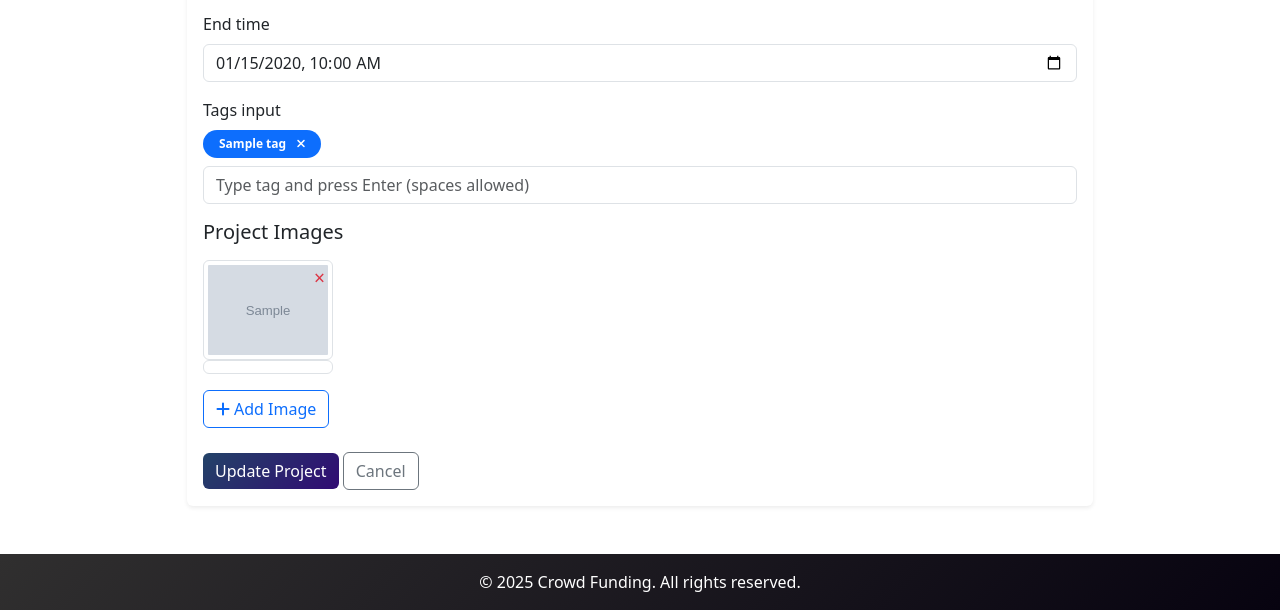
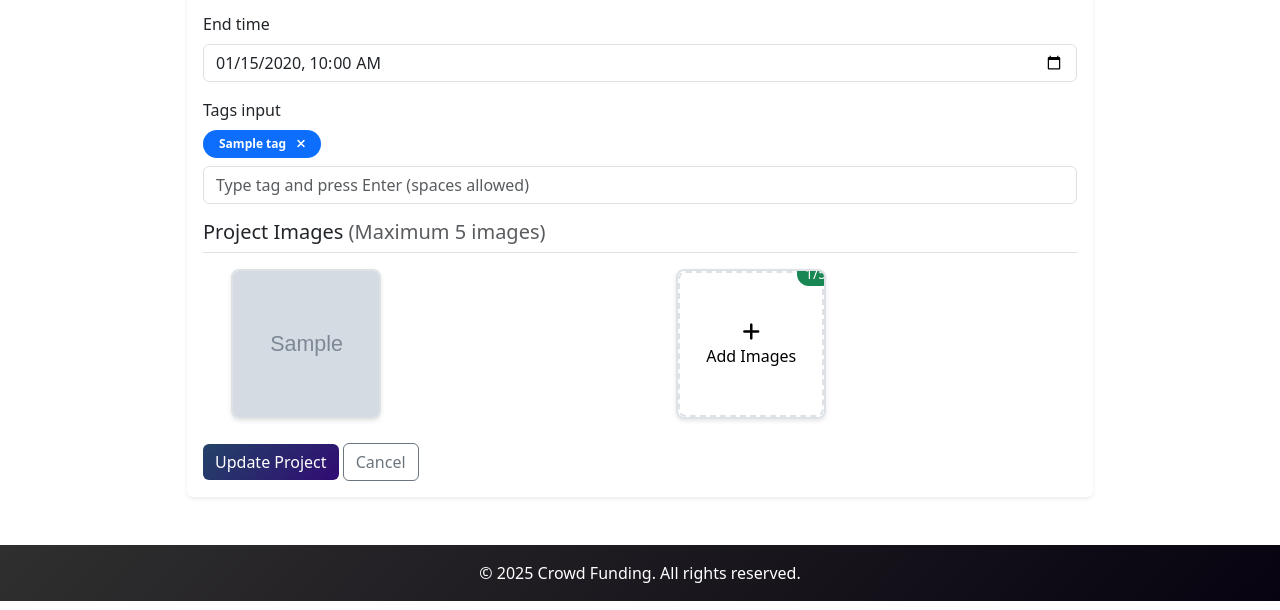
Before and after one commit to AymanCE-SE/Django-CrowdFunding, a Django app: page /projects/edit/1/ in a window 1280 px wide. Shown: the part 687-1297 px from the top of the page. Run offline with Django 5.2, Linux system fonts and the light colour scheme; a user stored in the database is signed in; tables that the repository leaves empty hold one stand-in row (values such as "Sample post"); grey boxes marked "Sample" are stand-in pictures; some libraries are stand-ins or nearby versions.

Commit message:
multiple image in edit upgrade

```diff
--- a/projects/templates/projects/edit_project.html
+++ b/projects/templates/projects/edit_project.html
@@ -47,39 +47,50 @@
             </div>
             {% endfor %}
 
-            <!-- Project Images Section -->
+            <!-- Replace the existing Images Section with this -->
             <div class="mb-4">
-              <h5 class="mb-3">Project Images</h5>
+              <h5 class="border-bottom pb-2 mb-3">
+                Project Images
+                <span class="text-muted">(Maximum 5 images)</span>
+              </h5>
               {{ image_formset.management_form }}
 
-              <!-- Existing images -->
-              <div class="d-flex flex-wrap gap-3 mb-3" id="existing-images">
+              <div id="imageUploadsContainer">
+                <div class="image-gallery">
+                  <!-- Existing Images -->
                   {% for form in image_formset %} {% if form.instance.image %}
-                <div class="position-relative image-container">
+                  <div class="image-preview-card existing-image">
                     <img
                       src="{{ form.instance.image.url }}"
-                    class="img-thumbnail"
-                    style="max-height: 100px"
-                    alt="Project image" />
-                  {{ form.id }} {{ form.DELETE }}
-                  <button
-                    type="button"
-                    class="btn btn-sm btn-danger position-absolute top-0 end-0 remove-image-btn">
-                    ×
+                      alt="Project image"
+                      class="img-fluid" />
+                    {{ form.id }}
+                    <div style="display: none">{{ form.DELETE }}</div>
+                    <button type="button" class="remove-image-btn">
+                      <i class="fas fa-times"></i>
                     </button>
                   </div>
                   {% endif %} {% endfor %}
-              </div>
 
-              <!-- New images container -->
-              <div id="image-formset" class="mb-3"></div>
+                  <!-- New Images Container -->
+                  <div id="imagePreviewsGrid"></div>
 
+                  <!-- Add Image Button -->
+                  <div class="image-preview-card">
                     <button
                       type="button"
-                class="btn btn-outline-primary"
-                id="add-image-btn">
-                <i class="fas fa-plus me-1"></i>Add Image
+                      id="addImageBtn"
+                      class="add-image-btn">
+                      <i class="fas fa-plus fa-lg mb-2"></i>
+                      <br />
+                      Add Images
+                      <span class="image-count">
+                        <span id="imageCount">0</span>/5
+                      </span>
                     </button>
+                  </div>
+                </div>
+              </div>
             </div>
             <div class="mt-4">
               <button type="submit" class="btn btn-primary">
@@ -115,6 +126,104 @@
     background: none;
     font-size: 1.2rem;
     color: #dc3545;
+  }
+  .image-preview-card {
+    position: relative;
+    height: 150px;
+    width: 150px;
+    margin: auto;
+    overflow: hidden;
+    border-radius: 8px;
+    border: 2px solid #dee2e6;
+  }
+  .image-preview-card img {
+    width: 100%;
+    height: 100%;
+    object-fit: cover;
+  }
+  .remove-image-btn {
+    position: absolute;
+    top: 5px;
+    right: 5px;
+    padding: 0.25rem 0.5rem;
+    font-size: 0.875rem;
+    border-radius: 0.2rem;
+    opacity: 0.9;
+  }
+  .image-preview-card:hover .remove-image-btn {
+    opacity: 1;
+  }
+  .image-gallery {
+    display: grid;
+    grid-template-columns: repeat(auto-fill, minmax(200px, 1fr));
+    gap: 1rem;
+    margin-bottom: 1.5rem;
+  }
+
+  .image-preview-card {
+    position: relative;
+    aspect-ratio: 1;
+    border-radius: 8px;
+    overflow: hidden;
+    box-shadow: 0 2px 4px rgba(0, 0, 0, 0.1);
+    transition: transform 0.2s ease;
+  }
+
+  .image-preview-card:hover {
+    transform: translateY(-2px);
+  }
+
+  .image-preview-card img {
+    width: 100%;
+    height: 100%;
+    object-fit: cover;
+    transition: filter 0.2s ease;
+  }
+
+  .image-preview-card:hover img {
+    filter: brightness(0.9);
+  }
+
+  .remove-image-btn {
+    position: absolute;
+    top: 8px;
+    right: 8px;
+    padding: 6px 10px;
+    background: rgba(220, 53, 69, 0.9);
+    border: none;
+    border-radius: 6px;
+    color: white;
+    opacity: 0;
+    transition: opacity 0.2s ease;
+  }
+
+  .image-preview-card:hover .remove-image-btn {
+    opacity: 1;
+  }
+
+  .add-image-btn {
+    width: 100%;
+    height: 100%;
+    border: 2px dashed #dee2e6;
+    border-radius: 8px;
+    background: none;
+    transition: all 0.2s ease;
+  }
+
+  .add-image-btn:hover:not(:disabled) {
+    border-color: #0d6efd;
+    background-color: rgba(13, 110, 253, 0.04);
+  }
+
+  .image-count {
+    position: absolute;
+    top: -10px;
+    right: -10px;
+    background: #198754;
+    color: white;
+    padding: 2px 8px;
+    border-radius: 12px;
+    font-size: 0.875rem;
   }
 </style>
 {% endblock %} {% block extra_js %}
@@ -179,105 +288,143 @@
     // Initial tags setup
     updateTagsInput();
 
-    // Image formset handling
-    const addImageBtn = document.getElementById("add-image-btn");
-    const imageFormset = document.getElementById("image-formset");
-    const existingImages = document.getElementById("existing-images");
-    const totalFormsInput = document.querySelector('[name="form-TOTAL_FORMS"]');
-    const maxForms = 5;
+    // Image handling
+    function initializeImageHandling() {
+      const maxImages = 5;
+      const imageContainer = document.getElementById("imagePreviewsGrid");
+      const addImageBtn = document.getElementById("addImageBtn");
+      const totalFormsInput = document.querySelector(
+        '[name="form-TOTAL_FORMS"]'
+      );
+      const imageCountSpan = document.getElementById("imageCount");
 
-    function getCurrentImageCount() {
-      const visibleExisting = existingImages.querySelectorAll(
-        '.image-container:not([style*="display: none"])'
-      ).length;
-      const newForms = imageFormset.querySelectorAll(".image-form").length;
-      return visibleExisting + newForms;
-    }
-
-    function createImageForm(index) {
+      function createImagePreview(file, index) {
         const div = document.createElement("div");
-      div.className = "image-form border rounded p-2 mb-2 position-relative";
+        div.className = "image-preview-card";
         div.innerHTML = `
-            <input type="file"
-                   name="form-${index}-image"
-                   id="id_form-${index}-image"
-                   class="form-control mb-2"
-                   accept="image/*"
-                   required>
-            <input type="hidden"
-                   name="form-${index}-id"
-                   id="id_form-${index}-id">
-            <button type="button"
-                    class="btn btn-sm btn-danger position-absolute top-0 end-0 remove-image-btn">
-                ×
+            <img src="${URL.createObjectURL(file)}" alt="Preview">
+            <input type="file" name="form-${index}-image" style="display: none">
+            <input type="hidden" name="form-${index}-id" value="">
+            <button type="button" class="remove-image-btn">
+                <i class="fas fa-times"></i>
             </button>
         `;
+
+        // Setup file input
+        const hiddenInput = div.querySelector('input[type="file"]');
+        const dataTransfer = new DataTransfer();
+        dataTransfer.items.add(file);
+        hiddenInput.files = dataTransfer.files;
+
         return div;
       }
 
-    function updateTotalForms() {
-      if (totalFormsInput) {
-        const forms = imageFormset.querySelectorAll(".image-form");
-        totalFormsInput.value =
-          forms.length +
-          existingImages.querySelectorAll(".image-container").length;
+      function getCurrentImageCount() {
+        const existingImages = document.querySelectorAll('.existing-image:not([style*="display: none"])').length;
+        const newImages = imageContainer.querySelectorAll('.image-preview-card').length;
+        return existingImages + newImages;
+      }
+
+      function updateImageCount() {
+        const currentCount = getCurrentImageCount();
+        imageCountSpan.textContent = currentCount;
+        addImageBtn.disabled = currentCount >= maxImages;
+        addImageBtn.parentElement.style.display = currentCount >= maxImages ? 'none' : '';
+      }
+
+      function updateFormIndexes() {
+        const allImages = imageContainer.querySelectorAll('.image-preview-card');
+        const startIndex = document.querySelectorAll('.existing-image').length;
+
+        allImages.forEach((image, idx) => {
+            const fileInput = image.querySelector('input[type="file"]');
+            const idInput = image.querySelector('input[type="hidden"]');
+            if (fileInput) {
+                fileInput.name = `form-${startIndex + idx}-image`;
+            }
+            if (idInput) {
+                idInput.name = `form-${startIndex + idx}-id`;
+            }
+        });
+    }
+
+    // Improved remove handler
+    document.addEventListener("click", function(e) {
+        const removeBtn = e.target.closest(".remove-image-btn");
+        if (!removeBtn) return;
+
+        const card = removeBtn.closest(".image-preview-card");
+        if (!card) return;
+
+        try {
+            if (card.classList.contains("existing-image")) {
+                const deleteCheckbox = card.querySelector('input[name$="-DELETE"]');
+                if (deleteCheckbox) {
+                    deleteCheckbox.checked = true;
+                    card.style.display = "none";
+                }
+            } else {
+                card.remove();
+                updateFormIndexes();
+            }
+            updateImageCount();
+        } catch (error) {
+            console.error('Error removing image:', error);
+        }
+    });
+
+    // Improved add image handler
+    addImageBtn.addEventListener("click", function() {
+        const input = document.createElement("input");
+        input.type = "file";
+        input.accept = "image/*";
+        input.multiple = true;
+        input.click();
+
+        input.addEventListener("change", function() {
+            if (!this.files?.length) return;
+
+            const currentCount = getCurrentImageCount();
+            const remainingSlots = maxImages - currentCount;
+            const filesToProcess = Math.min(this.files.length, remainingSlots);
+
+            if (currentCount >= maxImages) {
+                alert(`Maximum ${maxImages} images allowed`);
+                return;
+            }
+
+            try {
+                Array.from(this.files)
+                    .slice(0, filesToProcess)
+                    .forEach((file, i) => {
+                        const newIndex = parseInt(totalFormsInput.value) + i;
+                        const preview = createImagePreview(file, newIndex);
+                        imageContainer.appendChild(preview);
+                    });
+
+                totalFormsInput.value = parseInt(totalFormsInput.value) + filesToProcess;
+                updateFormIndexes();
+                updateImageCount();
+
+                if (this.files.length > remainingSlots) {
+                    alert(`Only ${remainingSlots} image(s) added. Maximum limit reached.`);
+                }
+            } catch (error) {
+                console.error('Error adding images:', error);
+            }
+        });
+    });
+
+    // Initialize
+    try {
+        updateImageCount();
+    } catch (error) {
+        console.error('Error initializing image handling:', error);
     }
 }
 
-    // Add image button handler
-    addImageBtn.addEventListener("click", function () {
-      if (!totalFormsInput) {
-        console.error("Management form not found");
-        return;
-      }
-
-      const currentCount = getCurrentImageCount();
-      if (currentCount >= maxForms) {
-        alert(`Maximum ${maxForms} images allowed`);
-        return;
-      }
-
-      const formCount = parseInt(totalFormsInput.value);
-      const newForm = createImageForm(formCount);
-
-      // Add event listener to the new file input
-      const fileInput = newForm.querySelector('input[type="file"]');
-      fileInput.addEventListener("change", function () {
-        if (this.files && this.files[0]) {
-          // Enable adding another image after file is selected
-          addImageBtn.disabled = false;
-        }
-      });
-
-      imageFormset.appendChild(newForm);
-      updateTotalForms();
-
-      // Disable add button until file is selected
-      addImageBtn.disabled = true;
-    });
-
-    // Remove image handler
-    document.addEventListener("click", function (e) {
-      if (e.target.classList.contains("remove-image-btn")) {
-        const container =
-          e.target.closest(".image-form") ||
-          e.target.closest(".image-container");
-        if (!container) return;
-
-        const deleteCheckbox = container.querySelector(
-          'input[name$="-DELETE"]'
-        );
-        if (deleteCheckbox) {
-          deleteCheckbox.checked = true;
-          container.style.display = "none";
-        } else {
-          container.remove();
-        }
-
-        updateTotalForms();
-        addImageBtn.disabled = false;
-      }
-    });
+    // Call within DOMContentLoaded
+    initializeImageHandling();
   });
 </script>
 
--- a/projects/views.py
+++ b/projects/views.py
@@ -1,10 +1,10 @@
 from django.shortcuts import render, redirect, get_object_or_404
 from django.contrib.auth.decorators import login_required
 from django.db.models import Avg, Sum, F
-from django.db import transaction
 from django.contrib import messages
 from django.core.paginator import Paginator
 from django.forms import modelformset_factory, inlineformset_factory
+from django.db import transaction
 from .forms import (
     ProjectForm,
     ProjectImageFormSet,
@@ -239,14 +239,14 @@ def rate_project(request, pk):
 def edit_project(request, pk):
     project = get_object_or_404(Project, pk=pk, created_by=request.user)
 
-    # Define the formset
     ProjectImageFormSet = inlineformset_factory(
         Project,
         ProjectImage,
         fields=['image'],
         extra=1,
         can_delete=True,
-        max_num=5
+        max_num=5,
+        validate_max=True
     )
 
     if request.method == 'POST':
@@ -255,7 +255,7 @@ def edit_project(request, pk):
             request.POST,
             request.FILES,
             instance=project,
-            prefix='form'  # Add this explicit prefix
+            prefix='form'
         )
 
         if project_form.is_valid() and image_formset.is_valid():
@@ -273,8 +273,14 @@ def edit_project(request, pk):
                             tag, _ = Tag.objects.get_or_create(name=tag_name)
                             project.tags.add(tag)
 
-                    # Handle images
-                    image_formset.save()
+                    # Save images
+                    instances = image_formset.save(commit=False)
+                    for obj in image_formset.deleted_objects:
+                        if obj.image:  # Check if image exists before deleting
+                            obj.delete()
+                    for instance in instances:
+                        instance.project = project
+                        instance.save()
 
                 messages.success(request, 'Project updated successfully!')
                 return redirect('projects:project_detail', pk=project.pk)
@@ -282,17 +288,12 @@ def edit_project(request, pk):
                 messages.error(request, f'Error updating project: {str(e)}')
     else:
         project_form = ProjectForm(instance=project)
-        image_formset = ProjectImageFormSet(
-            instance=project,
-            prefix='form'  # Add this explicit prefix
-        )
+        image_formset = ProjectImageFormSet(instance=project, prefix='form')
 
-    # Add debug context
     context = {
         'project': project,
         'project_form': project_form,
         'image_formset': image_formset,
-        'debug_management_form': image_formset.management_form.as_p(),  # Add this for debugging
     }
     return render(request, 'projects/edit_project.html', context)
 
```
Lines whose indentation alone changed are shown as unchanged.
